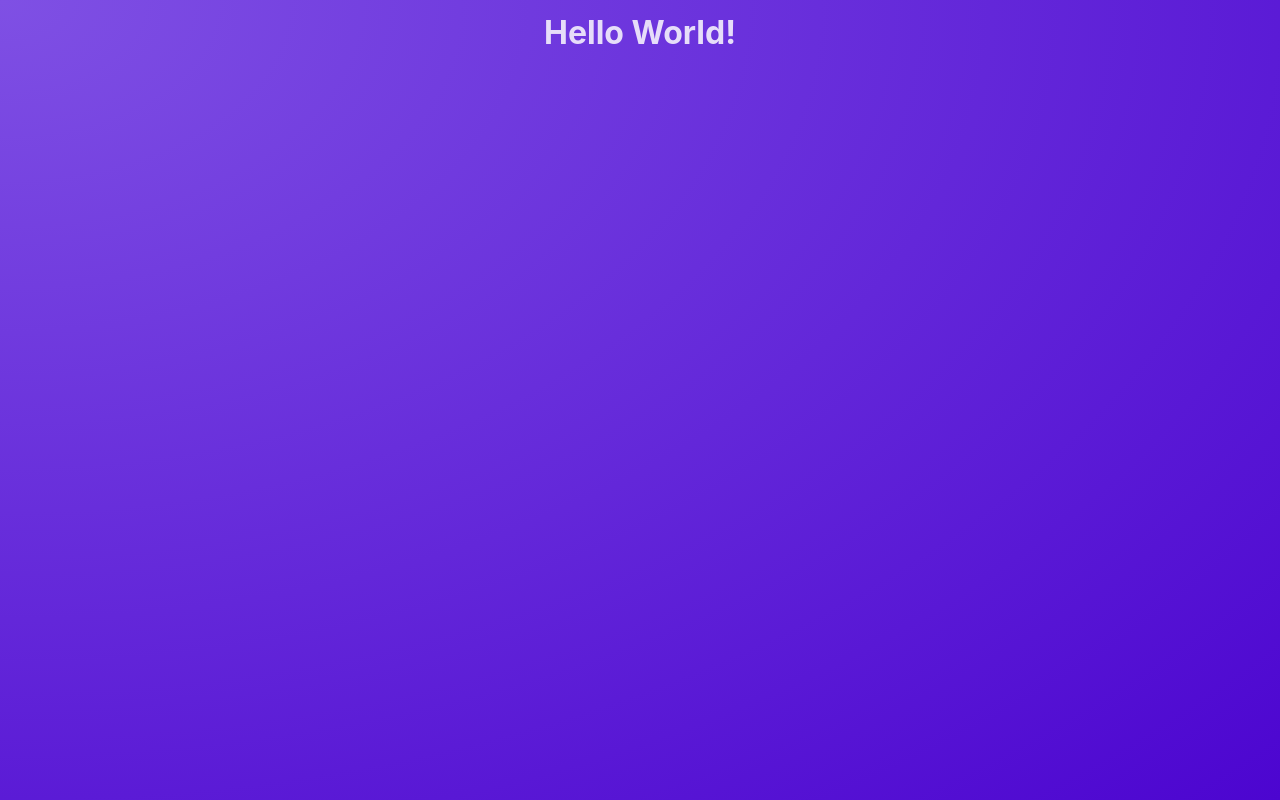
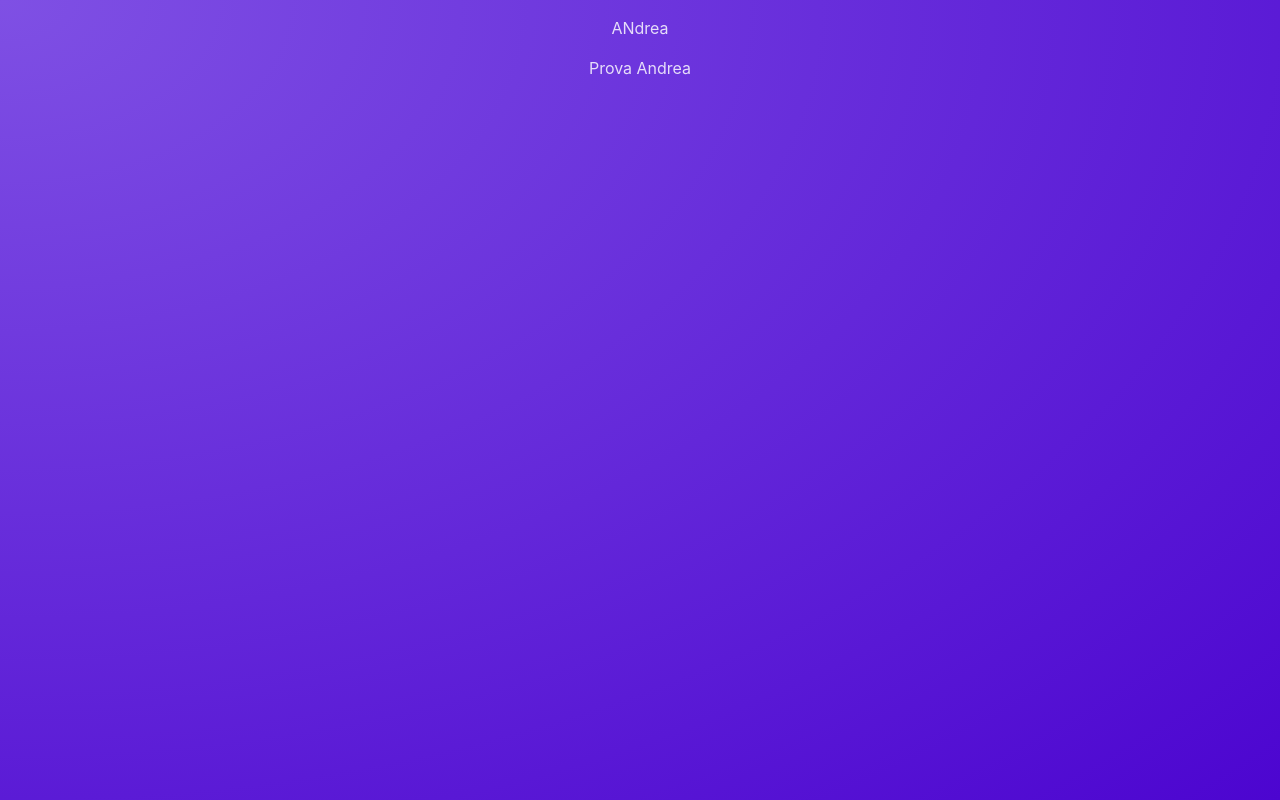
Before and after one commit to AndreaParrini/react-32-react-summary, a React (Vite) app: page / in a window 1280 px wide. Built offline with nearby package versions, Linux system fonts and the light colour scheme.

Commit message:
add a new component and import in app.jsx

```diff
--- a/src/App.jsx
+++ b/src/App.jsx
@@ -1,5 +1,7 @@
+import Post from "./components/Post";
+
 function App() {
-  return <h1>Hello World!</h1>;
+  return <Post />;
 }
 
 export default App;
--- /dev/null
+++ b/src/components/Post.jsx
@@ -0,0 +1,10 @@
+function Post(){
+    return (
+        <div>
+            <p>ANdrea</p>
+            <p>Prova Andrea</p>
+        </div>
+    )
+}
+
+export default Post;
```
